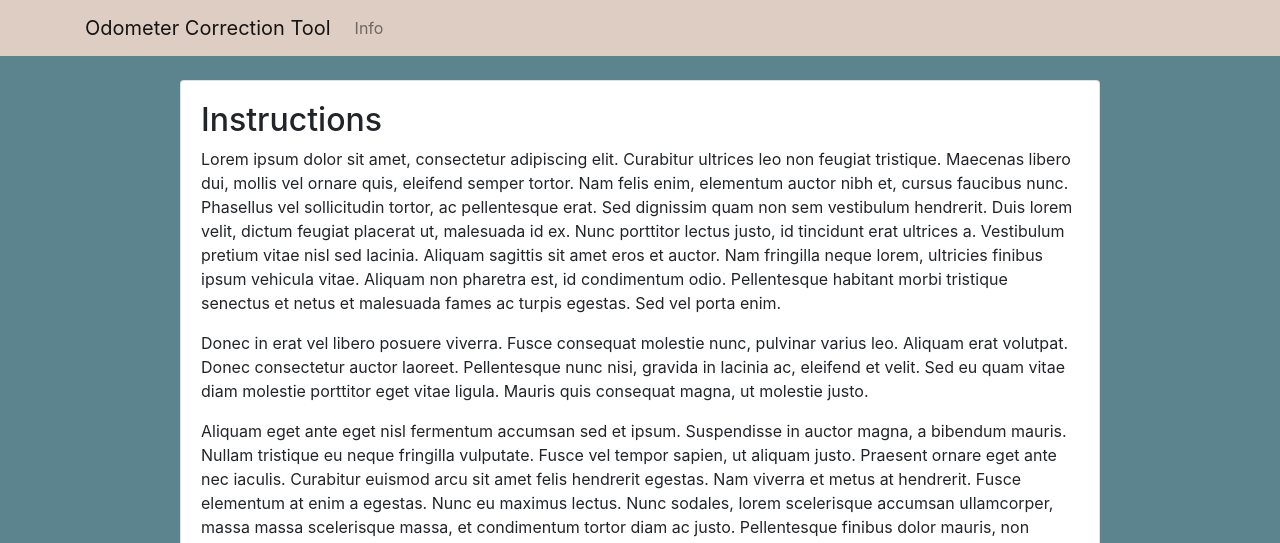
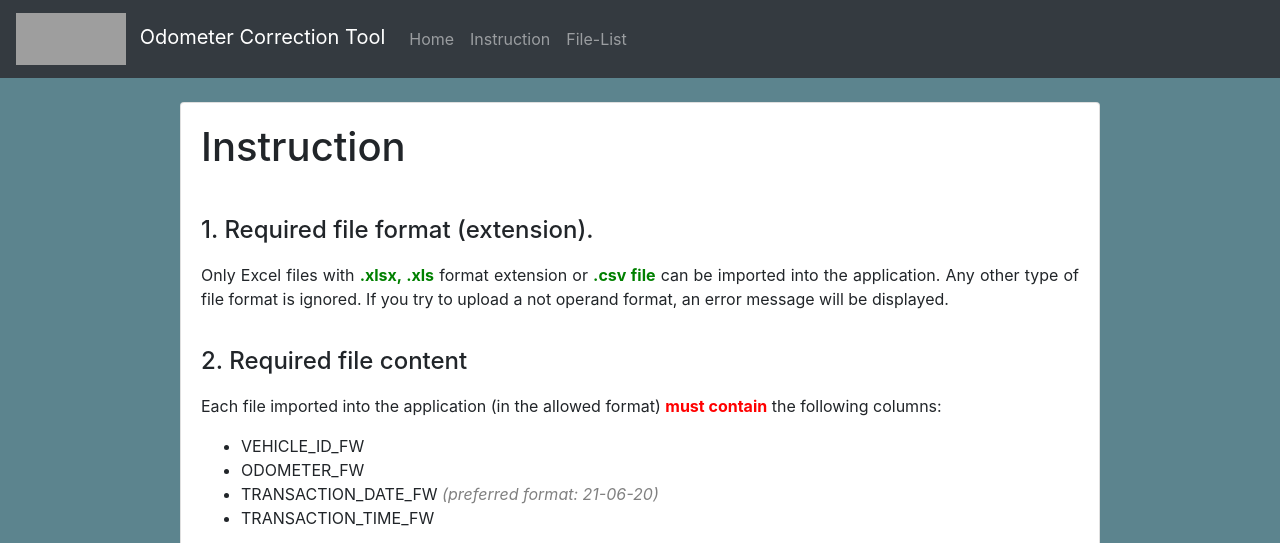
Before and after one commit to Wiktor90/Excel-Convert-WebApp, a Django app: page /info/ in a window 1280 px wide. Shown: the top 543 px of the page. Run offline with Django 3.2, Linux system fonts and the light colour scheme; some libraries are stand-ins or nearby versions; grey boxes are pictures that could not be loaded.

Commit message:
New Templates / Instructions / model / form / functions

```diff
--- a/odo_correction/forms.py
+++ b/odo_correction/forms.py
@@ -4,4 +4,4 @@ from .models import Excel
 class ExcleForm(forms.ModelForm):
     class Meta:
         model = Excel
-        fields = ('country','file')
+        fields = ['country','file']
--- a/odo_correction/static/odo_correction/main.css
+++ b/odo_correction/static/odo_correction/main.css
@@ -1,3 +1,25 @@
-body {
-    background-color: #5c848e;
-  }
+body
+{
+  background-color: #5c848e;
+}
+
+h1
+{
+margin-bottom: 25px;
+}
+
+h4
+{
+padding-top: 20px;
+padding-bottom: 10px;
+}
+
+h5
+{
+font-size: 17px;
+}
+
+p
+{
+  text-align: justify;
+}
--- a/odo_correction/templates/odo_correction/base.html
+++ b/odo_correction/templates/odo_correction/base.html
@@ -1,4 +1,5 @@
-{% load static %}<!doctype html>
+{% load static %}
+<!doctype html>
 <html lang="en">
 <head>
   <meta charset="utf-8">
@@ -13,21 +14,29 @@
   <title>{% block title %}Fleet Odo App{% endblock %}</title>
 </head>
 <body>
-  <nav class="navbar navbar-expand-lg navbar-light mb-4" style="background-color:#decdc3">
-    <div class="container">
-      <a class="navbar-brand" href="{% url 'excel_upload' %}">Odometer Correction Tool</a>
-      <button class="navbar-toggler" type="button" data-toggle="collapse" data-target="#navbarSupportedContent" aria-controls="navbarSupportedContent" aria-expanded="false" aria-label="Toggle navigation">
+
+  <nav class="navbar navbar-dark bg-dark navbar-expand-sm mb-4">
+    <a class="navbar-brand" href="{% url 'excel_upload' %}">
+      <img src="{% static 'odo_correction/img/falck.jpg' %}" width="110" height="52" alt="" class="d-inline-block mr-2 align-middle"> Odometer Correction Tool
+    </a>
+    <button class="navbar-toggler" type="button" data-toggle="collapse" data-target="#menu" aria-controls="menu" aria-expended="false" aria-label="Navigation">
       <span class="navbar-toggler-icon"></span>
     </button>
-      <div class="collapse navbar-collapse" id="navbarSupportedContent">
+    <div id="menu" class="collapse navbar-collapse">
       <ul class="navbar-nav">
         <li class="nav-item">
-            <a class="nav-link" href="{% url 'info' %}">Info</a>
+          <a class="nav-link" href="{% url 'excel_upload' %}">Home</a>
+        </li>
+        <li class="nav-item">
+          <a class="nav-link" href="{% url 'info' %}">Instruction</a>
+        </li>
+        <li class="nav-item">
+          <a class="nav-link" href="{% url 'excel_list' %}">File-List</a>
         </li>
       </ul>
     </div>
-    </div>
   </nav>
+
   <div class="container">
     {% if messages %}
       {% for msg in messages %}
@@ -35,7 +44,7 @@
       {% endfor %}
     {% endif %}
     <div class="row justify-content-center">
-      <div class="col-lg-10 col-md-12">
+      <div class="col-sm-12 col-md-12 col-lg-10">
         <div class="card mb-4">
           <div class="card-body">
             {% block content %}
--- a/odo_correction/templates/odo_correction/info.html
+++ b/odo_correction/templates/odo_correction/info.html
@@ -1,17 +1,62 @@
 {% extends 'odo_correction/base.html' %}
+{% load static %}
 
 {% block content %}
-    <h2>Instructions</h2>
+
+    <h1>Instruction</h1>
+
+    <h4>1. Required file format (extension).</h4>
     <p>
-        Lorem ipsum dolor sit amet, consectetur adipiscing elit. Curabitur ultrices leo non feugiat tristique. Maecenas libero dui, mollis vel ornare quis, eleifend semper tortor. Nam felis enim, elementum auctor nibh et, cursus faucibus nunc. Phasellus vel sollicitudin tortor, ac pellentesque erat. Sed dignissim quam non sem vestibulum hendrerit. Duis lorem velit, dictum feugiat placerat ut, malesuada id ex. Nunc porttitor lectus justo, id tincidunt erat ultrices a. Vestibulum pretium vitae nisl sed lacinia. Aliquam sagittis sit amet eros et auctor. Nam fringilla neque lorem, ultricies finibus ipsum vehicula vitae. Aliquam non pharetra est, id condimentum odio. Pellentesque habitant morbi tristique senectus et netus et malesuada fames ac turpis egestas. Sed vel porta enim.
+    Only Excel files with <span style="color:green; font-weight: 700;">.xlsx, .xls</span> format extension or
+    <span style="color:green; font-weight: 700;">.csv file</span> can be imported into the application.
+    Any other type of file format is ignored. If you try to upload a not operand format,
+    an error message will be displayed.
     </p>
+
+    <h4>2. Required file content</h4>
     <p>
-        Donec in erat vel libero posuere viverra. Fusce consequat molestie nunc, pulvinar varius leo. Aliquam erat volutpat. Donec consectetur auctor laoreet. Pellentesque nunc nisi, gravida in lacinia ac, eleifend et velit. Sed eu quam vitae diam molestie porttitor eget vitae ligula. Mauris quis consequat magna, ut molestie justo.
+    Each file imported into the application (in the allowed format) <span style="color:red; font-weight: 700;">must contain</span> the following columns:
     </p>
+    <ul>
+        <li>VEHICLE_ID_FW</li>
+        <li>ODOMETER_FW</li>
+        <li>TRANSACTION_DATE_FW
+            <span style="color: gray; font-style: italic;"> (preferred format: 21-06-20)</span></li>
+        <li>TRANSACTION_TIME_FW</li>
+    </ul>
+    <div class="thumbnail">
+        <img src="{% static 'odo_correction/img/odo-cont.png' %}" class="img-fluid" alt="">
+    </div>
+
+    <h4>3. Table Columns & Buttons descriptions on File-List.</h4>
+    <h5>Table Columns:</h5>
+    <ul>
+        <li>Country – shows current country selection from drop-dawn in upload section</li>
+        <li>File Name – shows name of uploaded file</li>
+        <li>Correct File / Download Excel / Delete File – include actions buttons</li>
+        <li>Status – gray mark – file is not corrected; green mark – file is corrected, ready to upload</li>
+    </ul>
+
+    <h5>Buttons:</h5>
+    <button type="button" class="btn btn-success">Correct</button>
+    <button type="button" class="btn btn-secondary" disabled>Correct</button>
     <p>
-        Aliquam eget ante eget nisl fermentum accumsan sed et ipsum. Suspendisse in auctor magna, a bibendum mauris. Nullam tristique eu neque fringilla vulputate. Fusce vel tempor sapien, ut aliquam justo. Praesent ornare eget ante nec iaculis. Curabitur euismod arcu sit amet felis hendrerit egestas. Nam viverra et metus at hendrerit. Fusce elementum at enim a egestas. Nunc eu maximus lectus. Nunc sodales, lorem scelerisque accumsan ullamcorper, massa massa scelerisque massa, et condimentum tortor diam ac justo. Pellentesque finibus dolor mauris, non luctus dolor sagittis in. Integer mollis lacus sit amet ullamcorper viverra. Nulla purus velit, commodo in malesuada vitae, auctor eget velit. Suspendisse nisi tortor, dignissim vel semper in, vulputate vel eros. Maecenas bibendum a enim ac euismod.
+    Correct – green (active) – clicking on this button is running the correction script in back-end.
+    Site is loading then. During loading any other post/request action are not recommended.
+    When script finish work, site will refresh automatically and you can see that buttons is - gray (disabled).
+    You can also find green mark in status column, which means that file is already corrected.
     </p>
+
+    <button type="button" class="btn btn-primary">Download</button>
     <p>
-        Suspendisse hendrerit, lorem non semper dapibus, urna purus condimentum sapien, id rutrum lectus metus at metus. Vestibulum id metus id metus sollicitudin mattis a at augue. In eget est sit amet purus egestas hendrerit. Nulla quis lectus scelerisque, consequat libero sit amet, lacinia felis. Aliquam luctus, ipsum non maximus tristique, urna ante posuere elit, vel commodo risus arcu sed elit. Cras feugiat lorem eu turpis dignissim, nec porta risus condimentum. Donec molestie tristique ante eu finibus. Ut cursus semper lectus quis posuere. Nunc pellentesque, justo lobortis tincidunt euismod, risus sapien lacinia tortor, at mattis sapien nulla id erat. Morbi dapibus, nisi vitae pellentesque interdum, diam metus accumsan sem, imperdiet ornare massa dui at augue. Aliquam erat volutpat. Donec facilisis non nunc id rutrum. In sit amet turpis sed ligula consectetur vestibulum. Vivamus vehicula convallis eros. Ut mi elit, auctor non egestas non, vehicula a nunc. Sed malesuada neque vel euismod elementum.
+    Download – clicking on this button downloading the file on your local machine.
+    <span style="font-weight: 700;">Be aware that if you click download before file correction – you will download the same file which was uploaded!</span>
     </p>
+
+    <button type="button" class="btn btn-danger">Delete</button>
+    <p>
+    Delete – clicking on this button deleting current record from list and what is more important from the DataBase.
+    <span style="color:green; font-weight: 700;">Is highly recommended to delete items after correction to save space on the server.</span>
+    </p>
+
 {% endblock %}
```
Also changed, not shown: odo_correction/models.py (+13 -4 lines), odo_correction/templates/odo_correction/excel_list.html (+15 -11 lines), db.sqlite3. Lines whose indentation alone changed are shown as unchanged.
